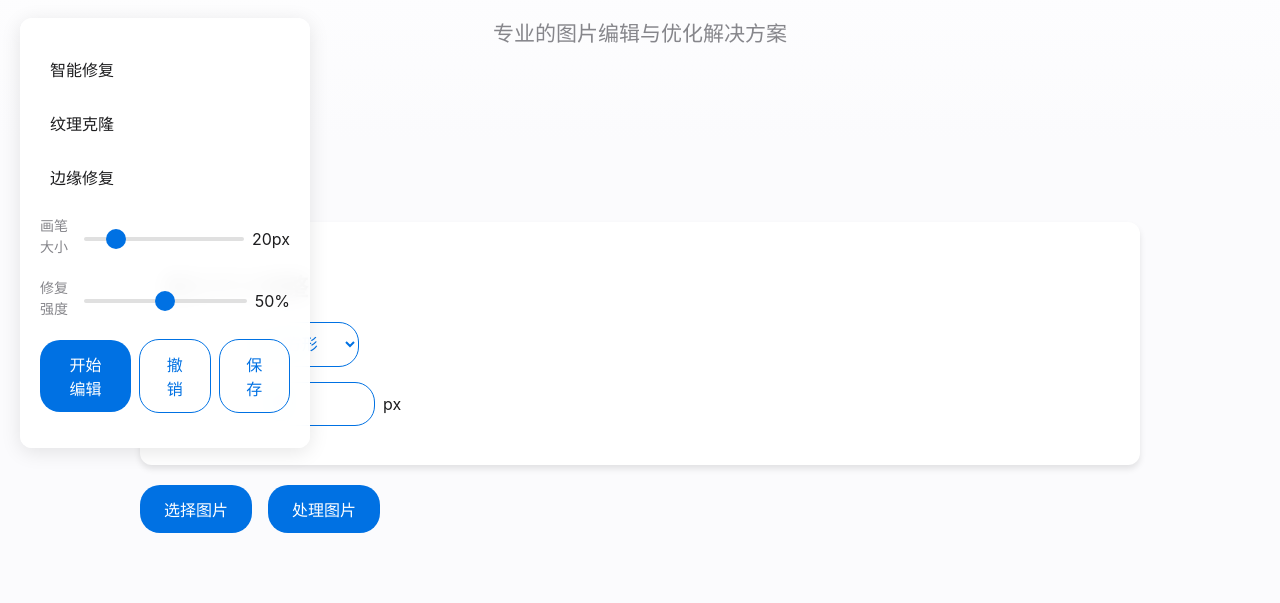
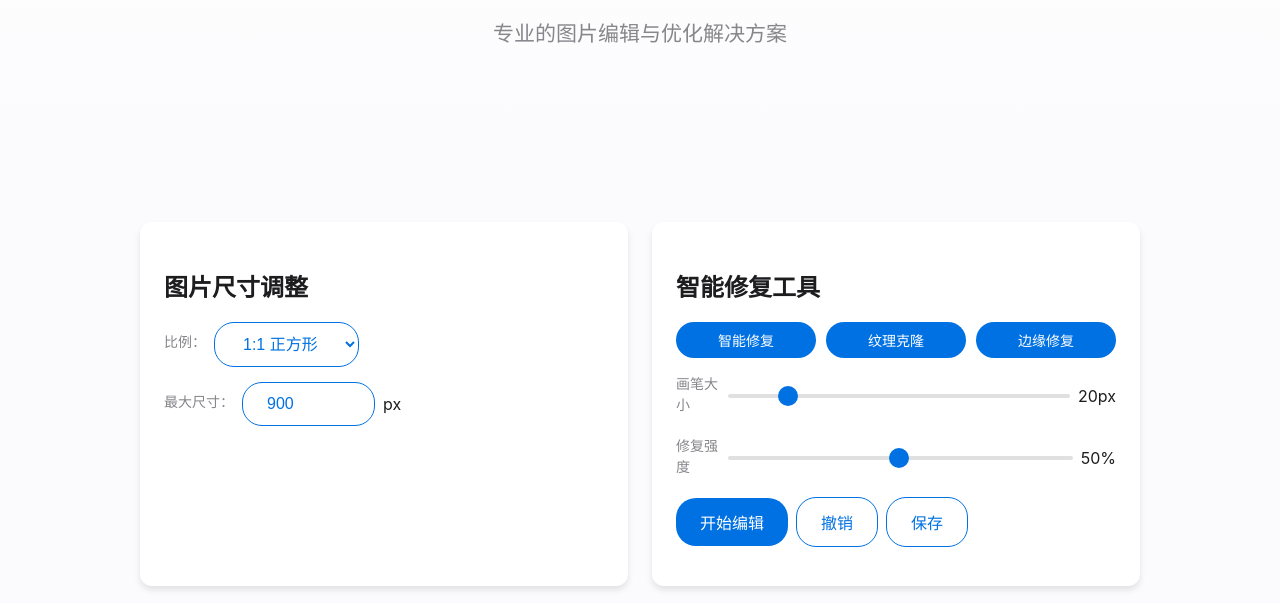
Before and after one commit to ssongjingjie/image-tools, a plain HTML site: page index.html in a window 1280 px wide. Shown: the part 167-770 px from the top of the page. Drawn offline with Linux system fonts and the light colour scheme.

Commit message:
Update index.html

```diff
--- a/index.html
+++ b/index.html
@@ -198,36 +198,20 @@
             }
         }
 
-        .repair-tools {
-            position: fixed;
-            left: 20px;
-            top: 50%;
-            transform: translateY(-50%);
-            background: rgba(255, 255, 255, 0.95);
-            padding: 20px;
-            border-radius: 12px;
-            box-shadow: 0 4px 20px rgba(0, 0, 0, 0.1);
-            backdrop-filter: blur(10px);
-            z-index: 1000;
-            width: 250px;
+        .repair-options {
+            display: flex;
+            gap: 10px;
+            margin-bottom: 15px;
         }
 
         .repair-option {
-            margin: 10px 0;
-            padding: 10px;
-            border-radius: 8px;
-            transition: background 0.3s;
-            cursor: pointer;
-            text-align: left;
-            font-weight: 500;
-        }
-
-        .repair-option:hover {
-            background: rgba(0, 113, 227, 0.1);
+            flex: 1;
+            padding: 8px;
+            font-size: 14px;
         }
 
         .repair-option.active {
-            background: var(--primary-color);
+            background-color: var(--primary-color);
             color: white;
         }
 
@@ -340,6 +324,30 @@
                     <span>px</span>
                 </div>
             </div>
+
+            <div class="tool-card">
+                <h3>智能修复工具</h3>
+                <div class="repair-options">
+                    <button class="button repair-option" data-tool="smart-repair">智能修复</button>
+                    <button class="button repair-option" data-tool="texture-clone">纹理克隆</button>
+                    <button class="button repair-option" data-tool="edge-repair">边缘修复</button>
+                </div>
+                <div class="control-group">
+                    <label>画笔大小</label>
+                    <input type="range" id="repairBrushSize" min="5" max="100" value="20">
+                    <span id="repairBrushSizeValue">20px</span>
+                </div>
+                <div class="control-group">
+                    <label>修复强度</label>
+                    <input type="range" id="repairStrength" min="1" max="100" value="50">
+                    <span id="strengthValue">50%</span>
+                </div>
+                <div class="control-group">
+                    <button id="editButton" class="button">开始编辑</button>
+                    <button id="undoButton" class="button secondary" disabled>撤销</button>
+                    <button id="saveButton" class="button secondary" disabled>保存</button>
+                </div>
+            </div>
         </div>
 
         <div id="canvasContainer" class="canvas-container" style="display: none;">
@@ -364,33 +372,6 @@
         </button>
         <div id="shareMessage" style="display: none; margin-top: 10px; color: #4CAF50;">
             链接已复制到剪贴板！
-        </div>
-    </div>
-
-    <div class="repair-tools">
-        <div class="repair-option" data-tool="smart-repair">
-            智能修复
-        </div>
-        <div class="repair-option" data-tool="texture-clone">
-            纹理克隆
-        </div>
-        <div class="repair-option" data-tool="edge-repair">
-            边缘修复
-        </div>
-        <div class="control-group">
-            <label>画笔大小</label>
-            <input type="range" id="repairBrushSize" min="5" max="100" value="20">
-            <span id="repairBrushSizeValue">20px</span>
-        </div>
-        <div class="control-group">
-            <label>修复强度</label>
-            <input type="range" id="repairStrength" min="1" max="100" value="50">
-            <span id="strengthValue">50%</span>
-        </div>
-        <div class="control-group">
-            <button id="editButton" class="button">开始编辑</button>
-            <button id="undoButton" class="button secondary" disabled>撤销</button>
-            <button id="saveButton" class="button secondary" disabled>保存</button>
         </div>
     </div>
 
```
